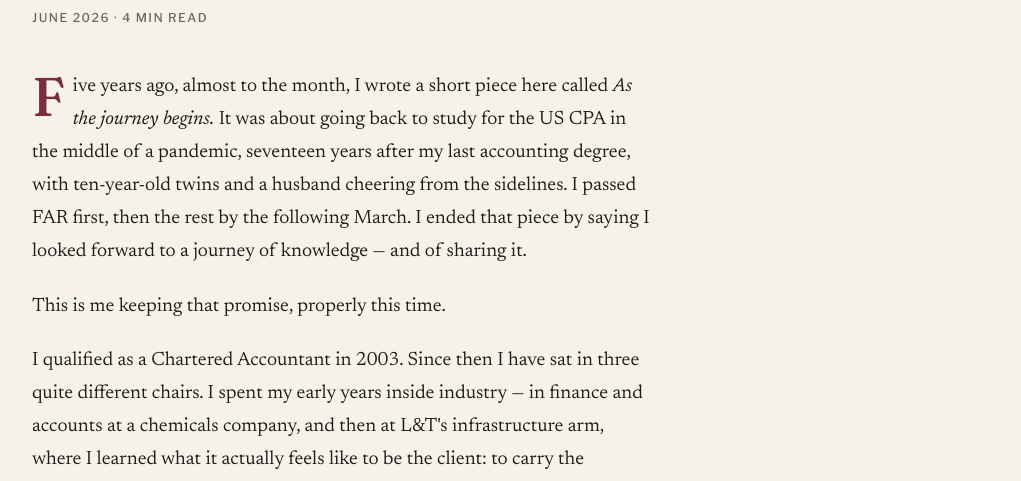
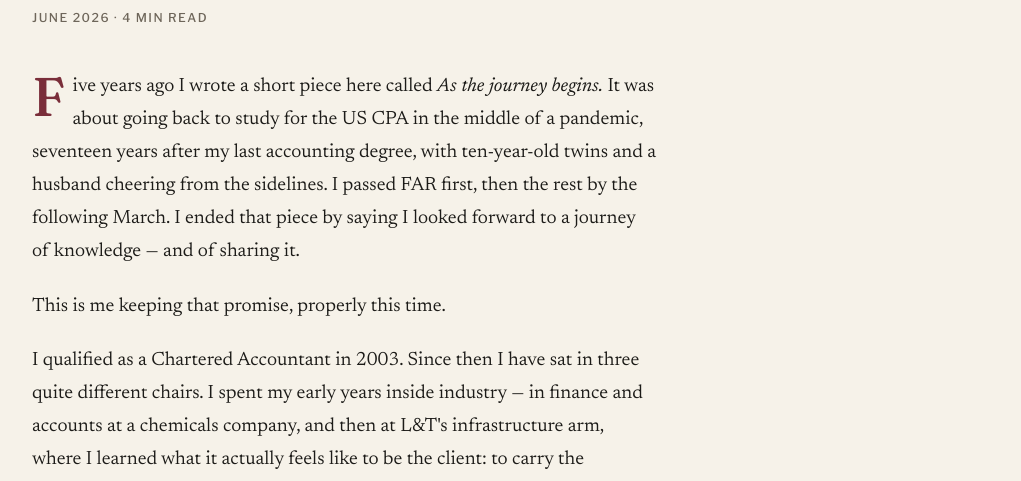
Before and after one commit to purvibankerparikh/psparikh-site, a plain HTML site: page perspectives/as-the-journey-continues/index.html in a window 1280 px wide. Shown: the part 310-791 px from the top of the page, without its empty margins (128-1149 px from the left). Drawn offline with nearby package versions, Linux system fonts and the light colour scheme.

Commit message:
Add files via upload

```diff
--- a/perspectives/as-the-journey-continues/index.html
+++ b/perspectives/as-the-journey-continues/index.html
@@ -51,7 +51,7 @@
   <div class="article__meta">June 2026 · 4 min read</div>
 
   <article class="prose">
-    <p>Five years ago, almost to the month, I wrote a short piece here called <em>As the journey begins.</em> It was about going back to study for the US CPA in the middle of a pandemic, seventeen years after my last accounting degree, with ten-year-old twins and a husband cheering from the sidelines. I passed FAR first, then the rest by the following March. I ended that piece by saying I looked forward to a journey of knowledge — and of sharing it.</p>
+    <p>Five years ago I wrote a short piece here called <em>As the journey begins.</em> It was about going back to study for the US CPA in the middle of a pandemic, seventeen years after my last accounting degree, with ten-year-old twins and a husband cheering from the sidelines. I passed FAR first, then the rest by the following March. I ended that piece by saying I looked forward to a journey of knowledge — and of sharing it.</p>
 
     <p>This is me keeping that promise, properly this time.</p>
 
@@ -94,5 +94,7 @@
   </div>
 </footer>
 
+  <!-- Vercel Web Analytics (private to account owner) -->
+  <script defer src="/_vercel/insights/script.js"></script>
 </body>
 </html>
```
Also changed, not shown: about/index.html (+2 -0 lines), index.html (+2 -0 lines), perspectives/a-milestone-achieved/index.html (+2 -0 lines), perspectives/as-the-journey-begins/index.html (+2 -0 lines).
